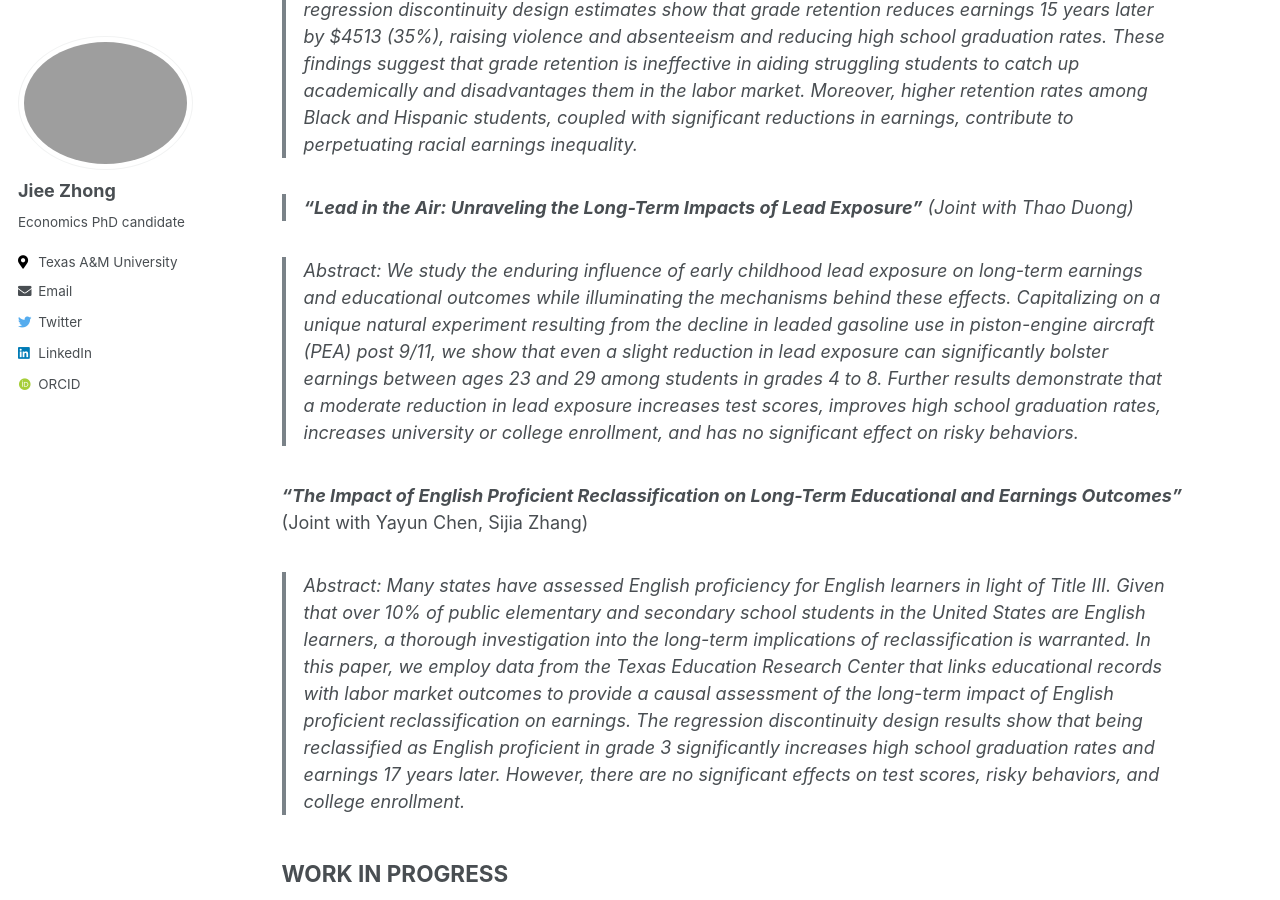
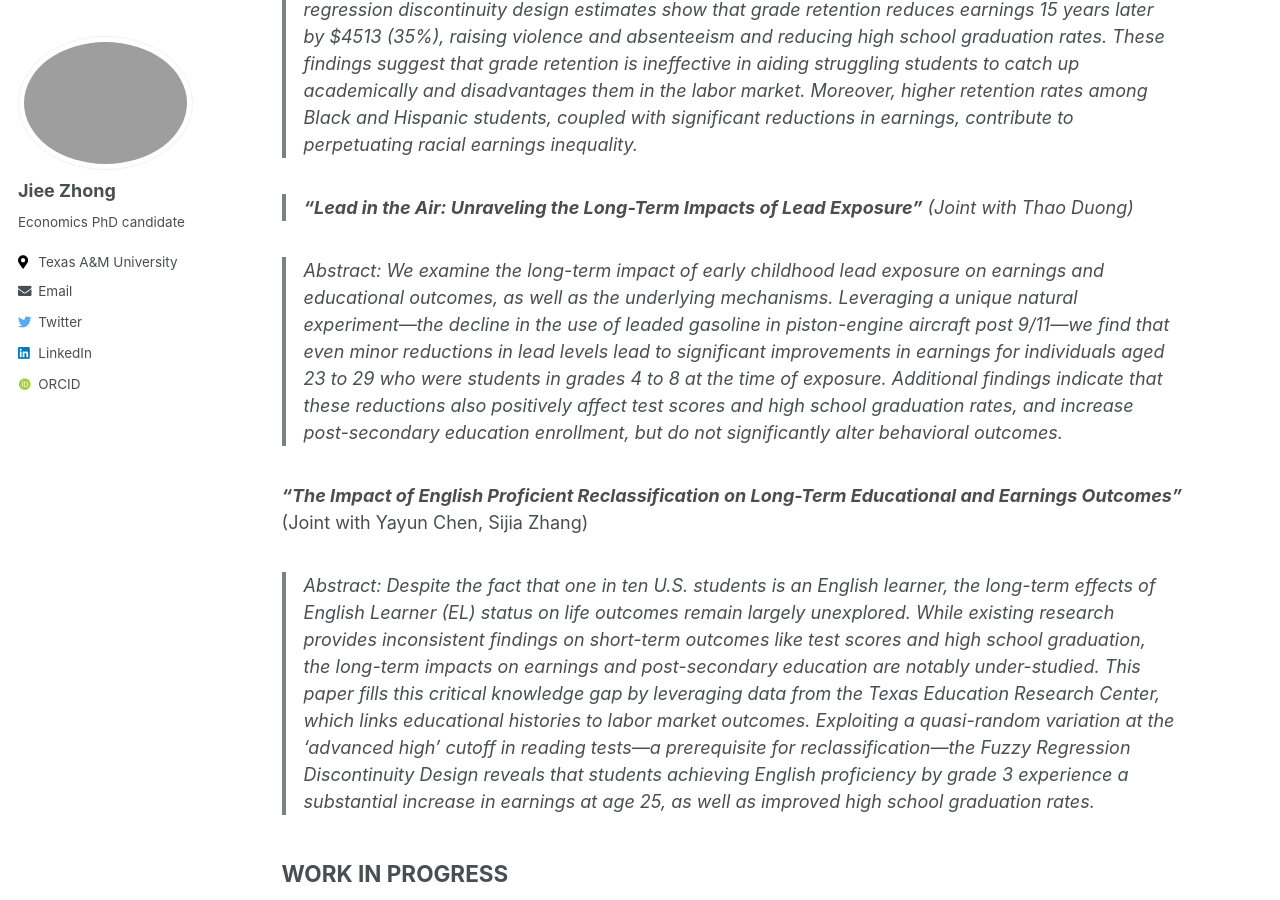
Before and after one commit to jieezhong/jieezhong.github.io, a Jekyll site: the page built from _pages/research.md, in a window 1280 px wide and 900 px high, scrolled down 1000 px. Built offline with Jekyll 4.4.1, drawn with Linux system fonts in a browser that asks for light colours; some web fonts are replaced.

Commit message:
Update research.md

```diff
--- a/_pages/research.md
+++ b/_pages/research.md
@@ -25,12 +25,12 @@ Revise and Resubmit to <ins> American Economic Journal: Applied Economics </ins>
 
 > ***"Lead in the Air: Unraveling the Long-Term Impacts of Lead Exposure"*** (Joint with Thao Duong)
 
-> Abstract: We study the enduring influence of early childhood lead exposure on long-term earnings and educational outcomes while illuminating the mechanisms behind these effects. Capitalizing on a unique natural experiment resulting from the decline in leaded gasoline use in piston-engine aircraft (PEA) post 9/11, we show that even a slight reduction in lead exposure can significantly bolster earnings between ages 23 and 29 among students in grades 4 to 8. Further results demonstrate that a moderate reduction in lead exposure increases test scores, improves high school graduation rates, increases university or college enrollment, and has no significant effect on risky behaviors.
+> Abstract: We examine the long-term impact of early childhood lead exposure on earnings and educational outcomes, as well as the underlying mechanisms. Leveraging a unique natural experiment—the decline in the use of leaded gasoline in piston-engine aircraft post 9/11—we find that even minor reductions in lead levels lead to significant improvements in earnings for individuals aged 23 to 29 who were students in grades 4 to 8 at the time of exposure. Additional findings indicate that these reductions also positively affect test scores and high school graduation rates, and increase post-secondary education enrollment, but do not significantly alter behavioral outcomes.
 
 
 ***"The Impact of English Proficient Reclassification on Long-Term Educational and Earnings Outcomes"*** (Joint with Yayun Chen, Sijia Zhang)
 
-> Abstract: Many states have assessed English proficiency for English learners in light of Title III. Given that over 10% of public elementary and secondary school students in the United States are English learners, a thorough investigation into the long-term implications of reclassification is warranted. In this paper, we employ data from the Texas Education Research Center that links educational records with labor market outcomes to provide a causal assessment of the long-term impact of English proficient reclassification on earnings. The regression discontinuity design results show that being reclassified as English proficient in grade 3 significantly increases high school graduation rates and earnings 17 years later. However, there are no significant effects on test scores, risky behaviors, and college enrollment.
+> Abstract: Despite the fact that one in ten U.S. students is an English learner, the long-term effects of English Learner (EL) status on life outcomes remain largely unexplored. While existing research provides inconsistent findings on short-term outcomes like test scores and high school graduation, the long-term impacts on earnings and post-secondary education are notably under-studied. This paper fills this critical knowledge gap by leveraging data from the Texas Education Research Center, which links educational histories to labor market outcomes. Exploiting a quasi-random variation at the 'advanced high' cutoff in reading tests—a prerequisite for reclassification—the Fuzzy Regression Discontinuity Design reveals that students achieving English proficiency by grade 3 experience a substantial increase in earnings at age 25, as well as improved high school graduation rates.
 
 
 ## WORK IN PROGRESS
```
